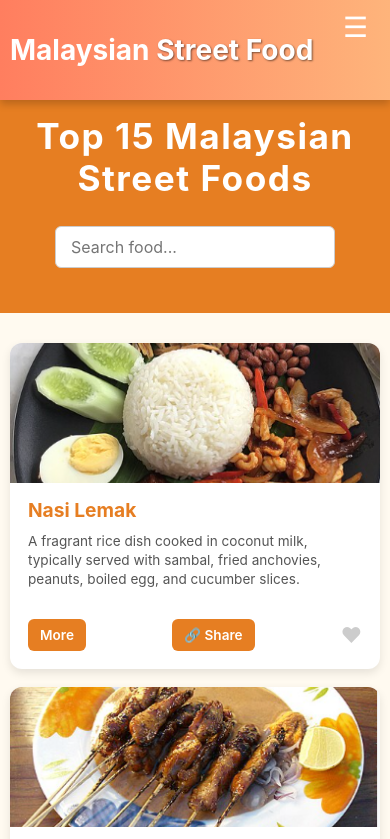
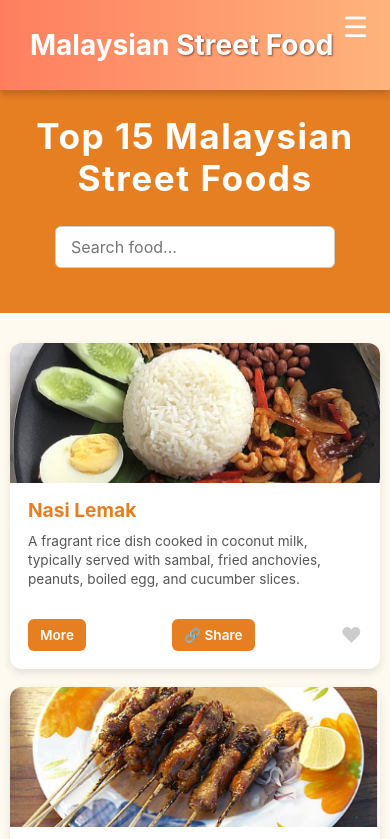
Before and after one commit to singsoonting/frontendassigment, a plain HTML site: page FullDone/food.html in a window 390 px wide. Shown: the top 839 px of the page. Drawn offline with Linux system fonts and the light colour scheme.

Commit message:
Update food.css

```diff
--- a/FullDone/css/food.css
+++ b/FullDone/css/food.css
@@ -121,11 +121,6 @@ body {
 }
 
 @media (max-width: 480px) {
-  header {
-    font-size: 1.7rem;
-    padding: 20px 10px;
-  }
-
 
   .container {
     grid-template-columns: 1fr;
@@ -161,4 +156,5 @@ body {
 
 body {
   padding-top: 90px;
+
 }
```
